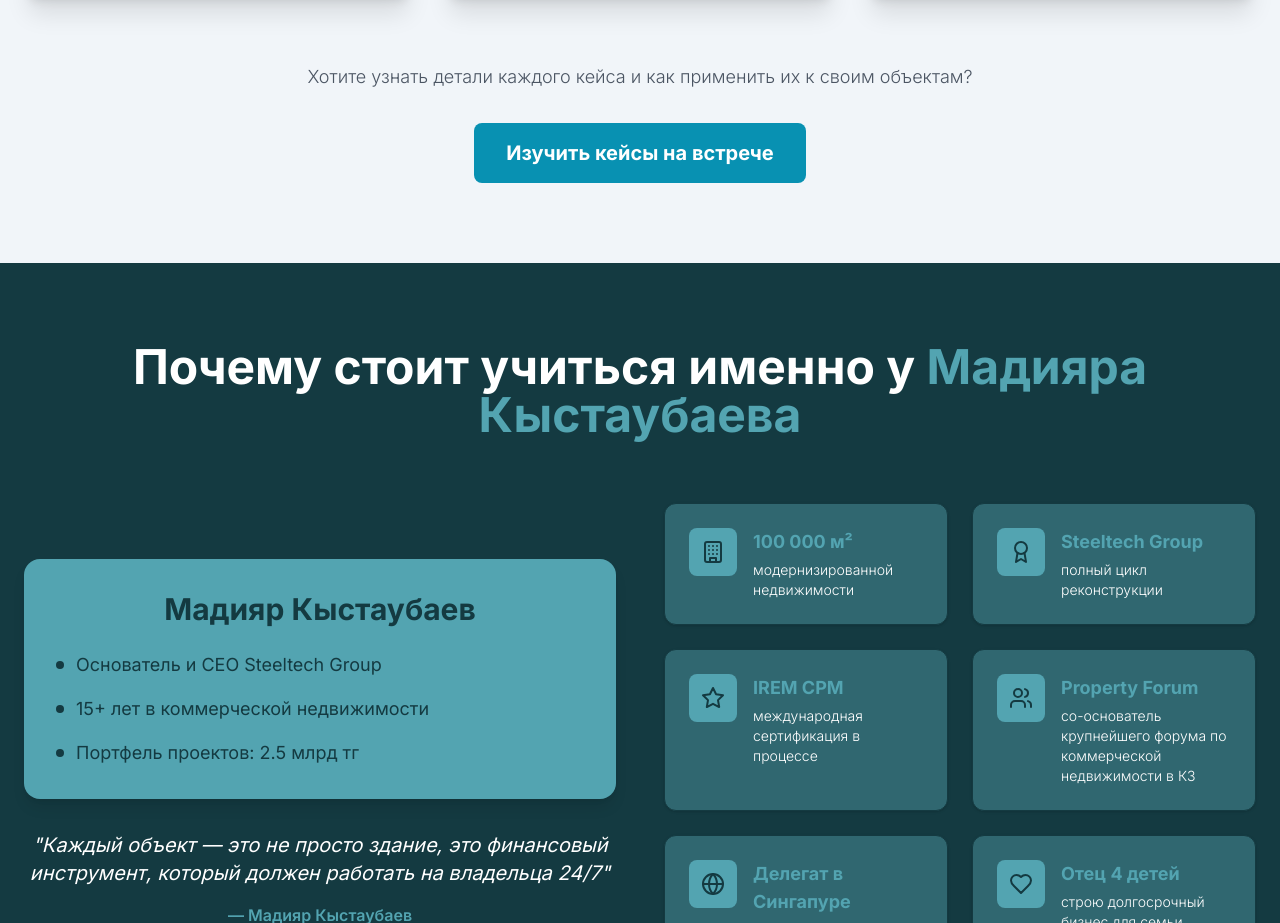
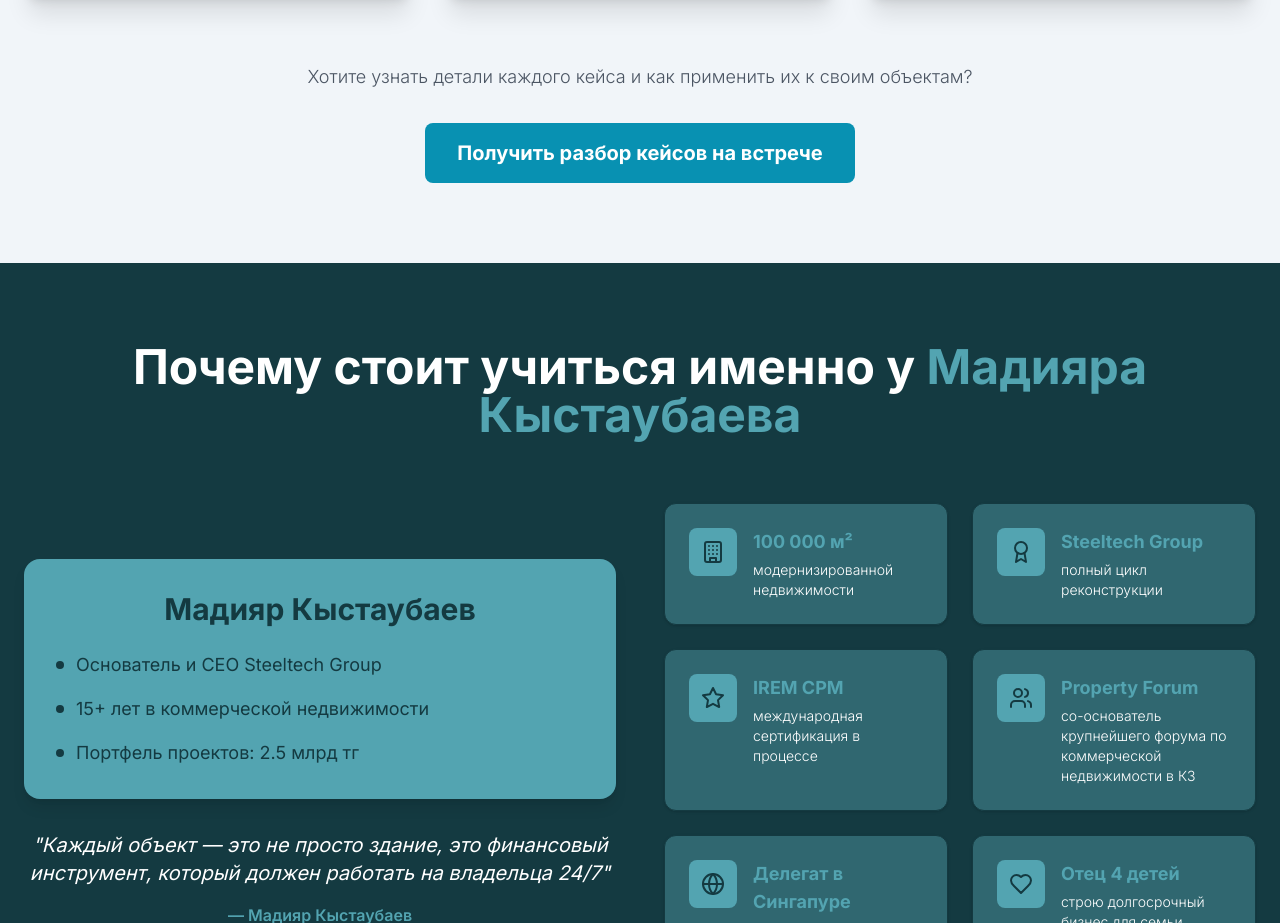
Before and after one commit to Danial992/landing, a React (Vite) app: page / in a window 1280 px wide. Shown: the part 4524-5447 px from the top of the page. Built offline with nearby package versions, Linux system fonts and the light colour scheme.

Commit message:
Update CaseStudies.tsx

```diff
--- a/src/components/CaseStudies.tsx
+++ b/src/components/CaseStudies.tsx
@@ -89,7 +89,7 @@ const CaseStudies: React.FC = () => {
           </p>
       <a href="#contact-form">
           <button className="bg-cyan-600 hover:bg-cyan-700 text-white font-bold py-4 px-8 rounded-lg text-xl transition-all transform hover:scale-105">
-            Изучить кейсы на встрече
+            Получить разбор кейсов на встрече
           </button>
       </a>
         </div>
```
